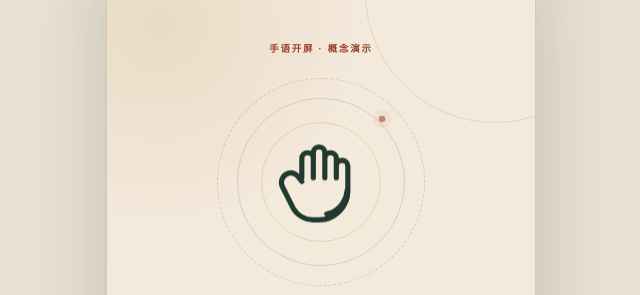
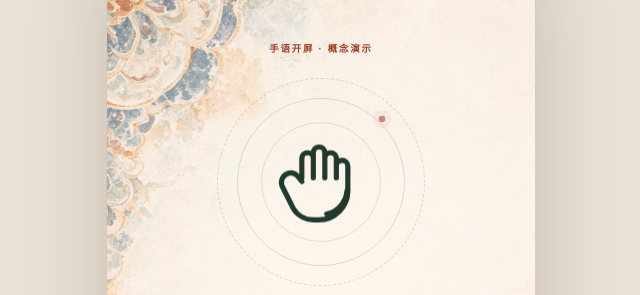
Before and after one commit to R4Y9178/fingertip-warmth, a plain HTML site: page index.html in a window 1280 px wide. Shown: the part 92-387 px from the top of the page, without its empty margins (319-959 px from the left). Drawn offline with Linux system fonts and the light colour scheme.

Commit message:
feat: use the supplied floral backdrop for the opening screen

```diff
--- a/index.html
+++ b/index.html
@@ -5,6 +5,7 @@
   <meta name="viewport" content="width=device-width, initial-scale=1, viewport-fit=cover">
   <meta name="theme-color" content="#f6efe3">
   <meta name="description" content="共创微光 · 听障友好的非遗手作学习 App 概念预览。">
+  <link rel="preload" as="image" href="assets/opening-bg.jpg">
   <title>共创微光 · 听障友好的非遗手作学习</title>
 
   <style>
@@ -420,33 +421,11 @@
       overflow: hidden;
       padding: 26px;
       background:
-        radial-gradient(circle at 12% 12%, rgba(179, 138, 77, 0.16), transparent 28%),
-        radial-gradient(circle at 100% 90%, rgba(47, 76, 63, 0.1), transparent 34%),
+        radial-gradient(circle at 50% 46%, rgba(255, 250, 241, 0.5) 0%, rgba(255, 250, 241, 0.2) 44%, transparent 70%),
+        url("assets/opening-bg.jpg") center / cover no-repeat,
         #f4eadc;
       transition: opacity 420ms ease, visibility 420ms ease;
       text-align: center;
-    }
-
-    .splash::before {
-      content: "";
-      position: absolute;
-      top: -70px;
-      right: -90px;
-      width: 260px;
-      height: 260px;
-      border: 1px solid rgba(155, 61, 41, 0.14);
-      border-radius: 50%;
-    }
-
-    .splash::after {
-      content: "";
-      position: absolute;
-      bottom: -90px;
-      left: -80px;
-      width: 230px;
-      height: 230px;
-      border: 1px solid rgba(47, 76, 63, 0.14);
-      border-radius: 50%;
     }
 
     .splash.is-leaving {
```
Also changed, not shown: assets/opening-bg.jpg (added).
